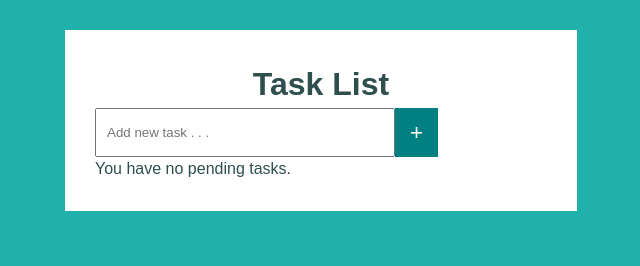
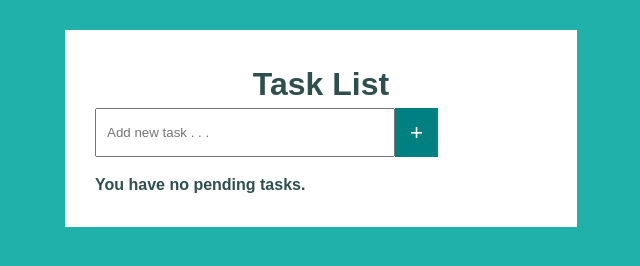
Before and after one commit to eugenia1984/listaDeTareas, a plain HTML site: page index.html in a window 1280 px wide. Shown: the whole page, without its empty margins (319-959 px from the left). Drawn offline with Linux system fonts and the light colour scheme.

Commit message:
Modifico la fuente

```diff
--- a/index.html
+++ b/index.html
@@ -4,8 +4,6 @@
   <meta charset="UTF-8">
   <meta http-equiv="X-UA-Compatible" content="IE=edge">
   <meta name="viewport" content="width=device-width, initial-scale=1.0">
-  <!---- Google fonts Raleway ---->
-  <link rel="preconnect" href="https://fonts.gstatic.com">
   <title>Task List</title>
   <!---- Mi CSS ---->
   <link rel="stylesheet" href="./style.css">
--- a/style.css
+++ b/style.css
@@ -7,17 +7,27 @@
   box-sizing: border-box;
 }
 
+/* Google Fonts Poppins */
+@import url('https://fonts.googleapis.com/css2?family=Poppins:ital,wght@0,100;0,200;0,300;0,400;0,500;0,800;1,600&display=swap');
+:root {
+  --bg-primary: #20b2aa;
+  --bg-secondary: #fff;
+  --bg-btn: #008080;
+  --txt-color: #2f4f4f;
+  --txt-alert-color: #2f4f4f;
+}
+
 body {
   font-size: 16px;
-  font-family: Arial, Helvetica, sans-serif;
+  font-family: 'Poppins', sans-serif;
   line-height: 1.5;
-  background-color: #20b2aa;
-  color: white;
+  background-color: var(--bg-primary);
+  color: var(--bg-secondary);
 }
 
 h1 {
   text-align: center;
-  color: darkslategrey;
+  color: var(--txt-color);
 }
 
 .container {
@@ -26,7 +36,7 @@ h1 {
   width: 40%;
   margin-left: auto;
   margin-right: auto;
-  background-color: white;
+  background-color: var(--bg-secondary);
   padding: 30px;
 }
 
@@ -61,16 +71,18 @@ input {
 
 .btn-add {
   padding: 5px 15px;
-  color: white;
+  color: var(--bg-secondary);
   border: none;
   font-family: fantasy;
-  background-color: teal;
+  background-color: var(--bg-btn);
   font-size: 1.4rem;
   outline: none;
 }
 
 .empty {
-  color: darkslategrey;
+  color: var(--txt-alert-color);
+  font-weight: 800;
+  padding-top: 1rem;
 }
 
 ul {
```
